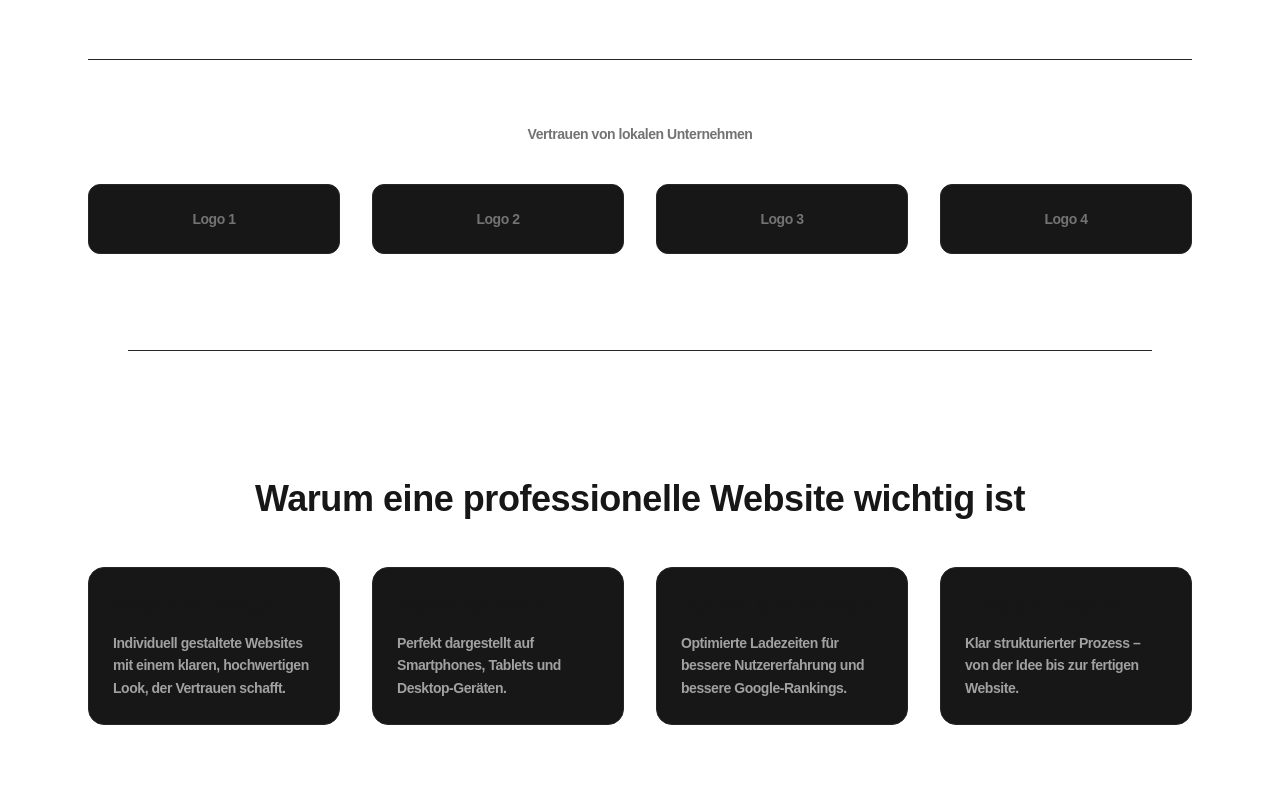
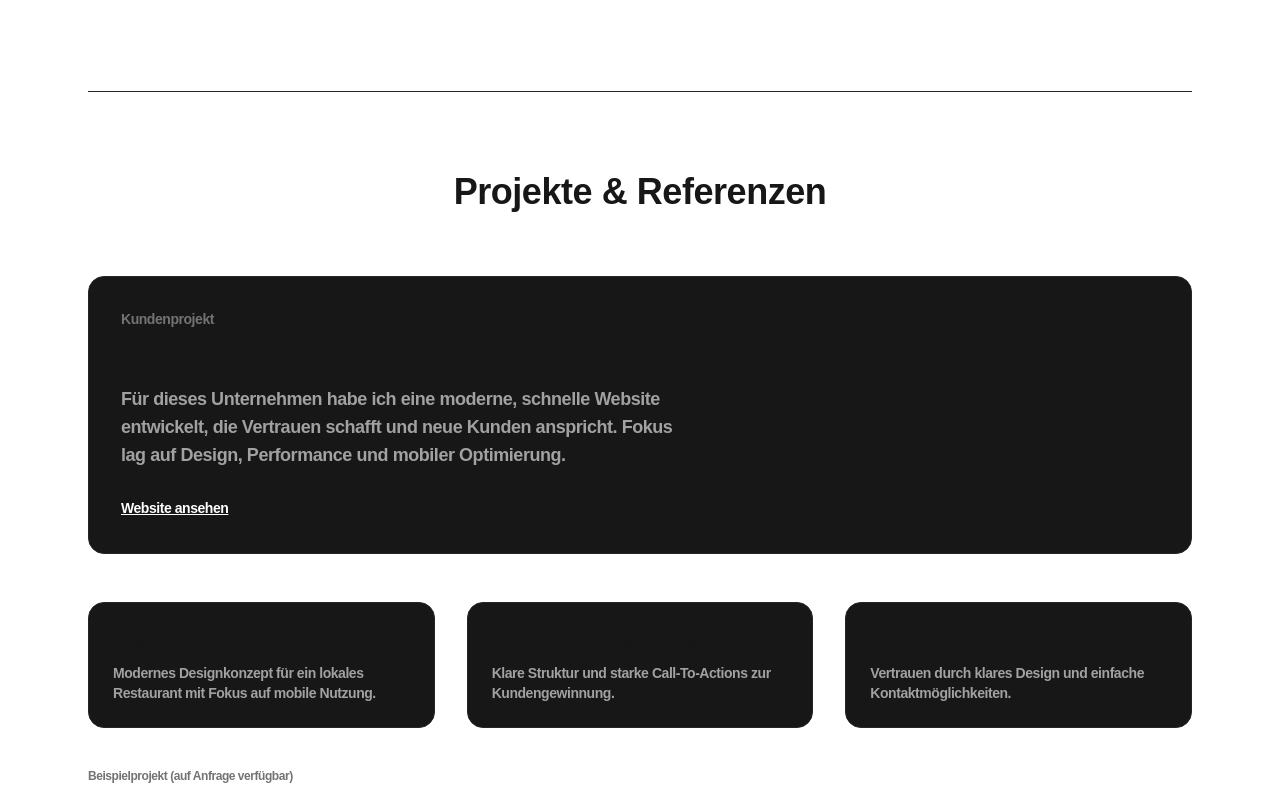
Before and after one commit to niklasritzbusiness-creator/niklasritz-website, a Next.js app: page / in a window 1280 px wide. Shown: the part 760-1560 px from the top of the page. Built offline with nearby package versions, Linux system fonts and the light colour scheme.

Commit message:
Projekte hinzugefügt, Hero-Section überarbeitet, Navbar angepasst, globale Cursor-Stile hinzugefügt

```diff
--- a/app/page.tsx
+++ b/app/page.tsx
@@ -7,6 +7,7 @@ import Navbar from "./components/Navbar"
 import Footer from "./components/Footer"
 import FadeIn from "./components/FadeIn"
 import Logos from "./sections/Logos"
+import Projects from "./sections/Project"
 
 export default function Home() {
   return (
@@ -14,7 +15,7 @@ export default function Home() {
       <Navbar />
       <Hero />
       <div className="h-px bg-neutral-800 max-w-5xl mx-auto"></div>
-      <Logos />
+      <Projects />
       <div className="h-px bg-neutral-800 max-w-5xl mx-auto"></div>
       <Benefits />
       <div className="h-px bg-neutral-800 max-w-5xl mx-auto"></div>
--- /dev/null
+++ b/app/sections/Project.tsx
@@ -0,0 +1,84 @@
+import FadeIn from "../components/FadeIn"
+
+export default function Projects() {
+  return (
+    <section className="py-32 px-6 max-w-6xl mx-auto">
+
+      <div className="h-px bg-neutral-800 mb-20"></div>
+
+      {/* ✅ Title */}
+      <FadeIn>
+        <h2 className="text-3xl md:text-4xl font-semibold text-center mb-16">
+          Projekte & Referenzen
+        </h2>
+      </FadeIn>
+
+      {/* ✅ REAL CLIENT */}
+      <FadeIn>
+        <div className="bg-neutral-900 border border-neutral-800 rounded-2xl p-8 mb-12 hover:border-neutral-600 transition">
+          <p className="text-neutral-500 text-sm mb-2">Kundenprojekt</p>
+
+          <h3 className="text-2xl font-semibold mb-4">
+            Website für [DEIN CLIENT NAME]
+          </h3>
+
+          <p className="text-neutral-400 mb-6 max-w-xl">
+            Für dieses Unternehmen habe ich eine moderne, schnelle Website entwickelt,
+            die Vertrauen schafft und neue Kunden anspricht.
+            Fokus lag auf Design, Performance und mobiler Optimierung.
+          </p>
+
+          <button className="text-white text-sm underline hover:text-neutral-300 transition">
+            Website ansehen
+          </button>
+        </div>
+      </FadeIn>
+
+      {/* ✅ EXAMPLE PROJECTS */}
+      <div className="grid md:grid-cols-3 gap-8">
+
+        {/* Project 1 */}
+        <FadeIn direction="left">
+          <div className="bg-neutral-900 p-6 rounded-2xl border border-neutral-800 hover:border-neutral-600 hover:-translate-y-1 transition">
+            <h4 className="text-lg font-semibold mb-2">
+              Restaurant Website
+            </h4>
+            <p className="text-neutral-400 text-sm">
+              Modernes Designkonzept für ein lokales Restaurant mit Fokus auf mobile Nutzung.
+            </p>
+          </div>
+        </FadeIn>
+
+        {/* Project 2 */}
+        <FadeIn direction="up">
+          <div className="bg-neutral-900 p-6 rounded-2xl border border-neutral-800 hover:border-neutral-600 hover:-translate-y-1 transition">
+            <h4 className="text-lg font-semibold mb-2">
+              Fitness Studio Landingpage
+            </h4>
+            <p className="text-neutral-400 text-sm">
+              Klare Struktur und starke Call-To-Actions zur Kundengewinnung.
+            </p>
+          </div>
+        </FadeIn>
+
+        {/* Project 3 */}
+        <FadeIn direction="right">
+          <div className="bg-neutral-900 p-6 rounded-2xl border border-neutral-800 hover:border-neutral-600 hover:-translate-y-1 transition">
+            <h4 className="text-lg font-semibold mb-2">
+              Handwerksbetrieb Website
+            </h4>
+            <p className="text-neutral-400 text-sm">
+              Vertrauen durch klares Design und einfache Kontaktmöglichkeiten.
+            </p>
+          </div>
+        </FadeIn>
+
+        <p className="text-neutral-500 text-xs mt-2">
+        Beispielprojekt (auf Anfrage verfügbar)
+        </p>
+
+      </div>
+
+    </section>
+  )
+}
```
